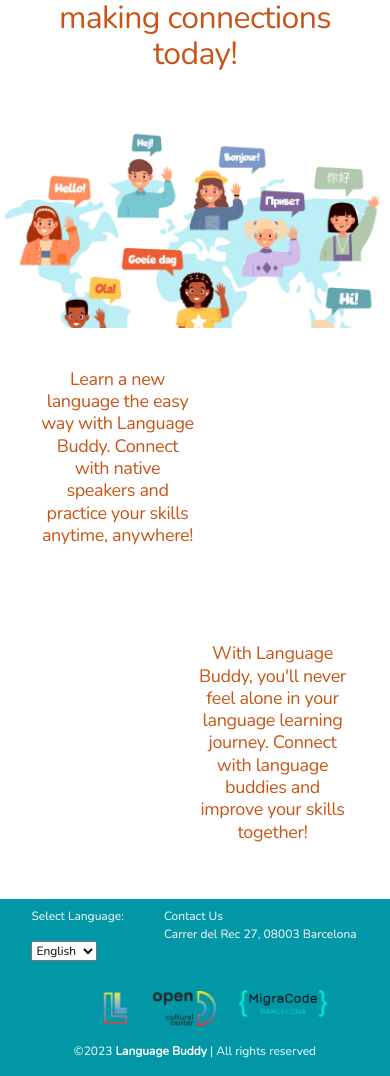
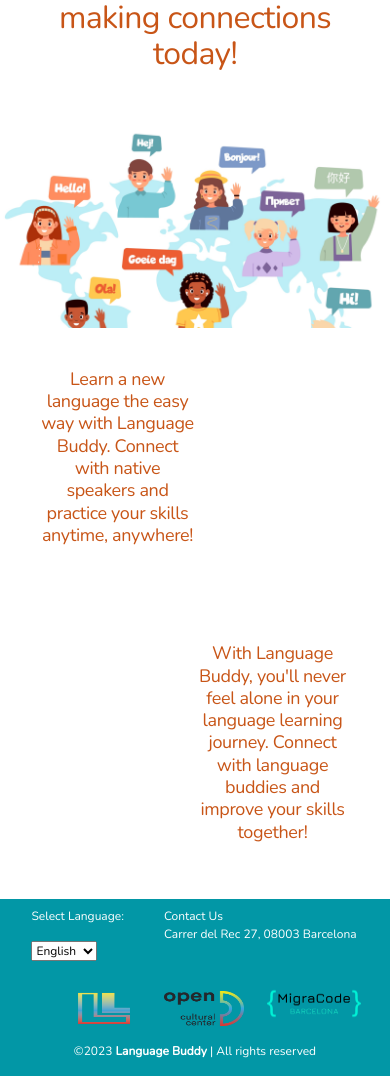
Before and after one commit to keithtou/Language--Buddy, a React (Create React App) app in the folder frontend-part/: page / in a window 390 px wide. Shown: the part 844-1920 px from the top of the page. Built offline with nearby package versions, Linux system fonts and the light colour scheme.

Commit message:
fix footer respon sive style

```diff
--- a/frontend-part/src/components/footer/footer.css
+++ b/frontend-part/src/components/footer/footer.css
@@ -84,6 +84,7 @@ nav ul li:hover {
 
   .logos img {
     height: 35px;
+    width: 100px;
   }
 
 }
```
